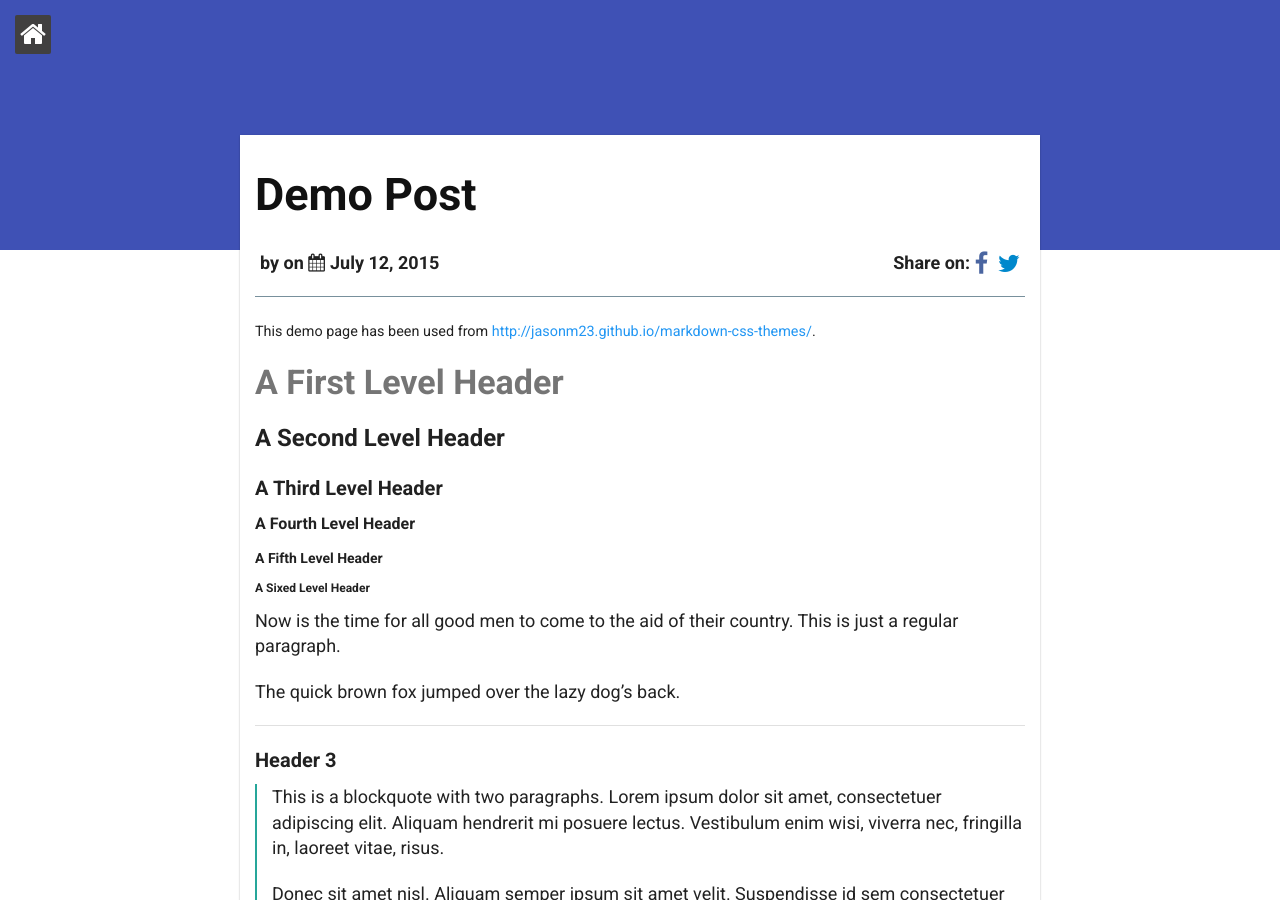
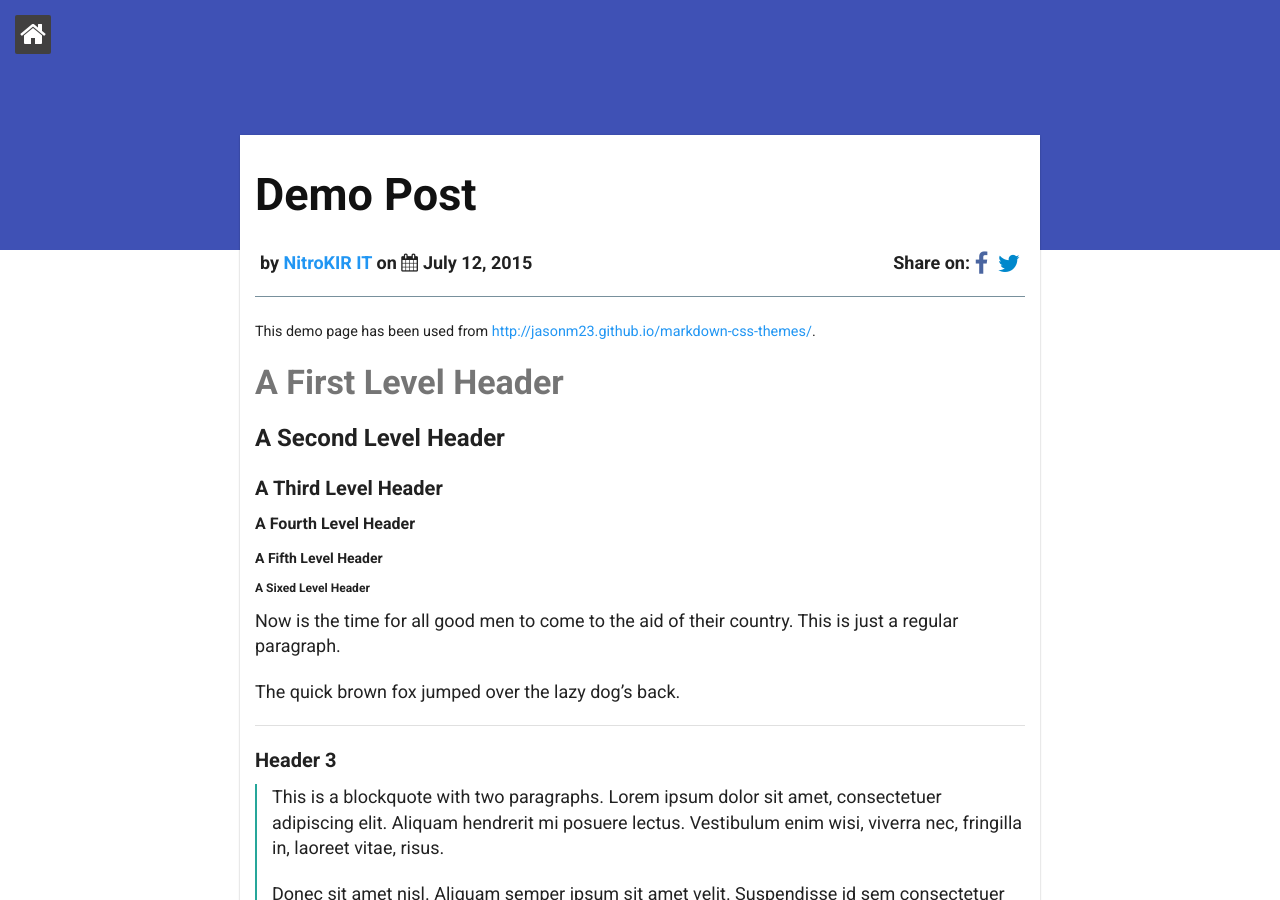
Before and after one commit to Hori75/nitrokir-it.github.io, a Jekyll site: the page built from demo.md, in a window 1280 px wide and 900 px high. Built offline with Jekyll 4.4.1, drawn with Linux system fonts in a browser that asks for light colours; nearby versions of some CDN libraries; comment, search, counter and statistics services are not loaded.

Commit message:
fix stylr

```diff
--- a/_config.yml
+++ b/_config.yml
@@ -6,12 +6,12 @@ description: "A division of KIR that computes and creates."
 keywords: "nitrokir"
 #url: "http://bitwiser.in/bitwiser-material" # the base hostname & protocol for your site
 url: "http://nitrokir-it.github.io" # the base hostname & protocol for your site
-baseurl: "/" # the subpath of your site, e.g. /blog/
+baseurl: "" # the subpath of your site, e.g. /blog/
 paginate: 10
 paginate_path: "page:num"
 # Build settings
 markdown: kramdown
-gems: [jekyll-paginate, jekyll-gist, github-pages]
+gems: [jekyll-paginate, jekyll-gist,]
 highlighter: rouge
 sass:
   sass_dir: _sass
@@ -24,7 +24,7 @@ links:
 exclude:
   - bower_components
   - README.md
-full_name:
+full_name: NitroKIR IT
 
 ##set this to enable disqus commenting
 disqus: nitrokir-it
```
